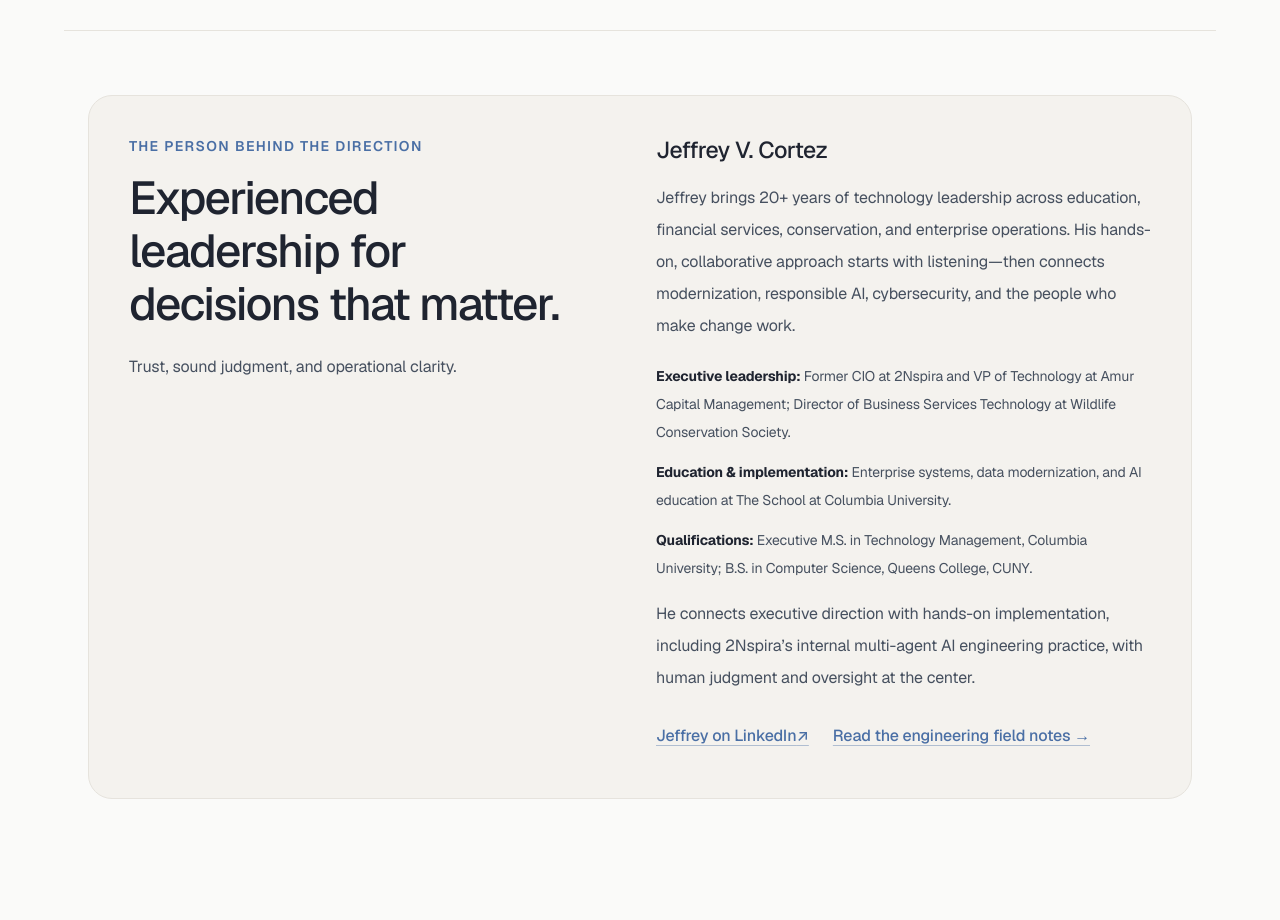
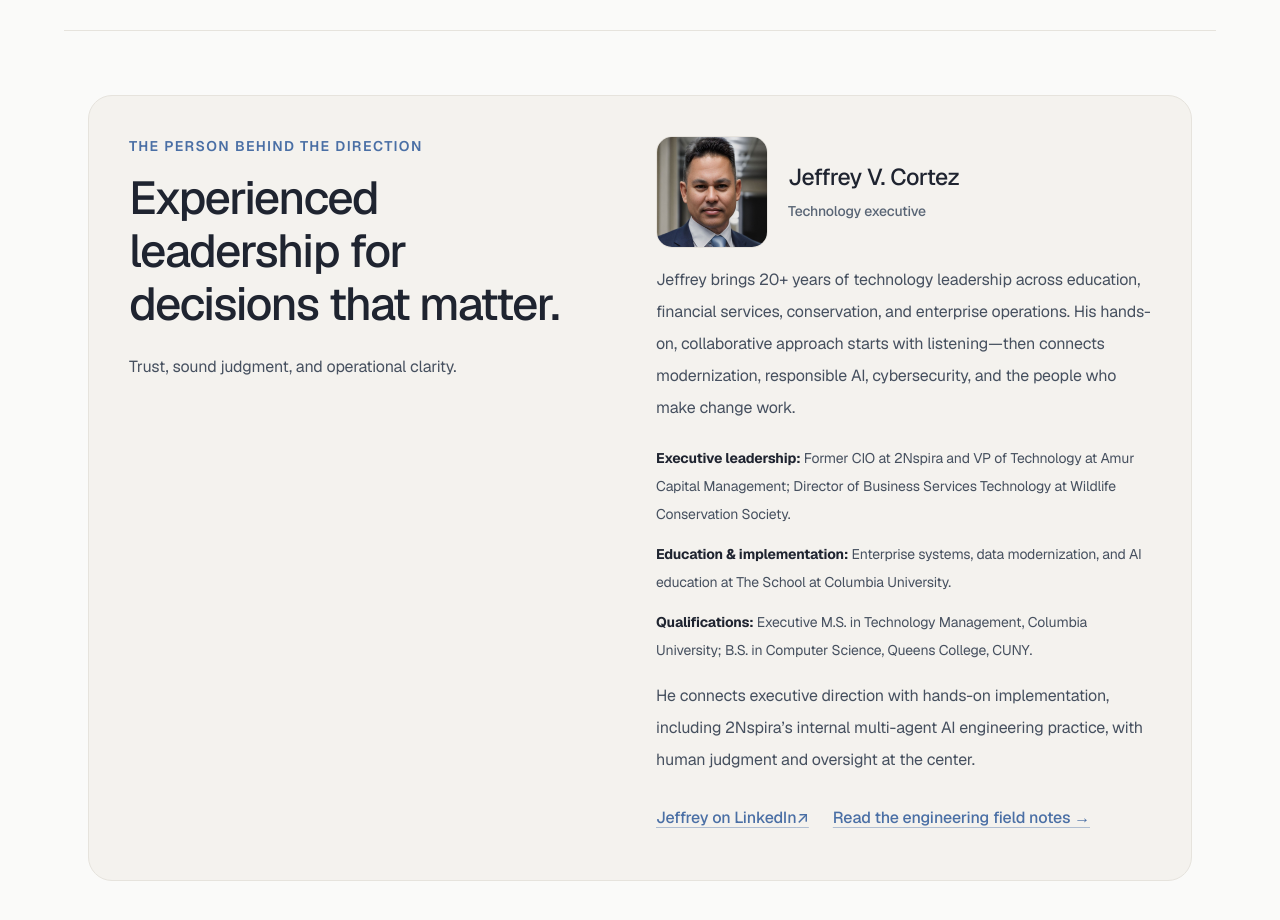
Before and after one commit to 2NspiraOpsTeam/2nspira-website, a Next.js app in the folder 2nspira-website/: page /about in a window 1280 px wide. Shown: the part 843-1763 px from the top of the page. Built offline with nearby package versions, Linux system fonts and the light colour scheme; no server answers.

Commit message:
Add owner-approved LinkedIn portrait to leadership profile

```diff
--- a/2nspira-website/src/components/LeadershipProfile.tsx
+++ b/2nspira-website/src/components/LeadershipProfile.tsx
@@ -1,10 +1,12 @@
 import Link from "next/link";
+import Image from "next/image";
 import { h2, h3, linkInline } from "@/components/ui";
 
 /** Owner-approved public biography, sourced from Jeffrey's supplied resume (2026-11-03). */
 export default function LeadershipProfile({ mentoring = false }: { mentoring?: boolean }) {
   const person = {
     "@context": "https://schema.org", "@type": "Person", "@id": "https://2nspira.com/about#jeffrey-cortez",
+    image: "https://2nspira.com/images/leadership/jeffrey-cortez-linkedin-20261103.jpg",
     name: "Jeffrey V. Cortez", url: "https://2nspira.com/about#executive-profile",
     worksFor: { "@id": "https://2nspira.com/#organization" },
     alumniOf: [{ "@type": "CollegeOrUniversity", name: "Columbia University" }, { "@type": "CollegeOrUniversity", name: "Queens College, City University of New York" }],
@@ -17,7 +19,7 @@ export default function LeadershipProfile({ mentoring = false }: { mentoring?: b
         <h2 id="executive-profile-heading" className={`mt-4 ${h2}`}>{mentoring ? "Real experience. A practical perspective." : "Experienced leadership for decisions that matter."}</h2>
         <p className="mt-5 leading-8 text-body">Trust, sound judgment, and operational clarity.</p>
       </div>
-      <div><h3 className={h3}>Jeffrey V. Cortez</h3>
+      <div><div className="flex flex-wrap items-center gap-5"><Image src="/images/leadership/jeffrey-cortez-linkedin-20261103.jpg" alt="Portrait of Jeffrey V. Cortez" width={128} height={128} sizes="112px" className="h-24 w-24 rounded-2xl border border-line object-cover sm:h-28 sm:w-28" /><div><h3 className={h3}>Jeffrey V. Cortez</h3><p className="mt-2 text-sm font-medium text-muted">Technology executive</p></div></div>
         <p className="mt-4 leading-8 text-body">Jeffrey brings 20+ years of technology leadership across education, financial services, conservation, and enterprise operations. His hands-on, collaborative approach starts with listening—then connects modernization, responsible AI, cybersecurity, and the people who make change work.</p>
         <ul className="mt-5 space-y-3 text-sm leading-7 text-body">
           <li><strong className="text-ink">Executive leadership:</strong> Former CIO at 2Nspira and VP of Technology at Amur Capital Management; Director of Business Services Technology at Wildlife Conservation Society.</li>
```
Also changed, not shown: 2nspira-website/public/images/leadership/jeffrey-cortez-linkedin-20261103.jpg (added), 1 other file (tests, documents, lock files or other folders).
